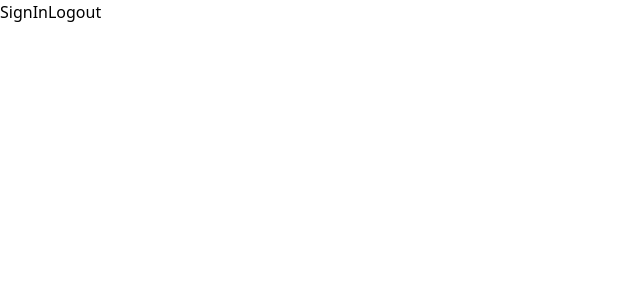
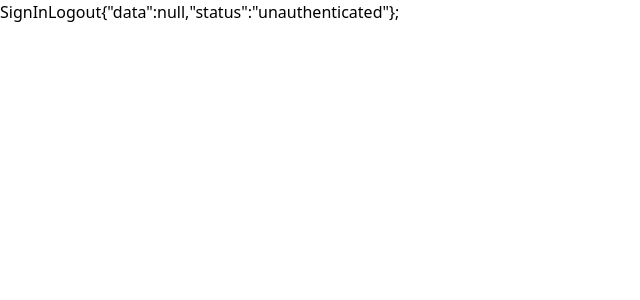
Before and after one commit to mozaid7/Typescript, a Next.js app in the folder NextJs/next-auth/: page / in a window 1280 px wide. Shown: the top 300 px of the page, without its empty margins (0-640 px from the left). Built offline with nearby package versions, Linux system fonts and the light colour scheme; no server answers.

Commit message:
session to display details

```diff
--- a/NextJs/next-auth/components/Appbar.tsx
+++ b/NextJs/next-auth/components/Appbar.tsx
@@ -1,7 +1,8 @@
 "use client"
-import { signIn, signOut } from "next-auth/react";
+import { signIn, signOut, useSession } from "next-auth/react";
 
 export const Appbar = () => {
+    const session = useSession();
     return <div>
         <button onClick={() => {
            signIn();
@@ -10,5 +11,7 @@
         <button onClick={() => {
            signOut();
         }}>Logout</button>
+
+        {JSON.stringify(session)};
     </div>
 }
```
